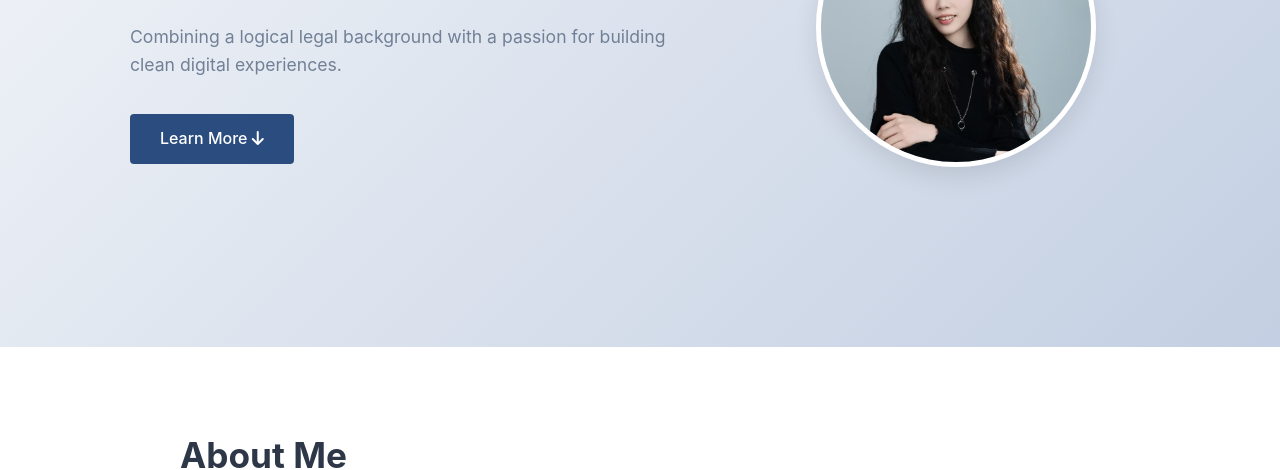
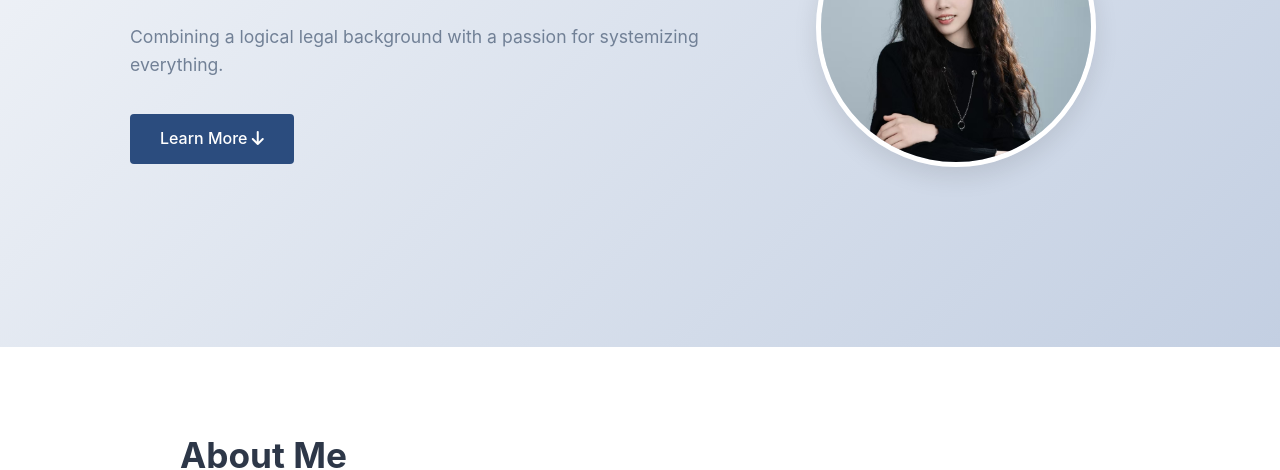
Before and after one commit to BlairWu315/Personal-Website, a plain HTML site: page index.html in a window 1280 px wide. Shown: the part 333-803 px from the top of the page. Drawn offline with Linux system fonts and the light colour scheme.

Commit message:
Update tagline in hero section of index.html

```diff
--- a/index.html
+++ b/index.html
@@ -27,7 +27,7 @@
         <div class="hero-text-content">
             <h1>Hi, I'm Blair Wu</h1>
             <p class="subtitle">Tech-Savvy & Systems-Focused Coordinator</p>
-            <p class="tagline">Combining a logical legal background with a passion for building clean digital experiences.</p>
+            <p class="tagline">Combining a logical legal background with a passion for systemizing everything.</p>
             <div class="hero-buttons">
                 <a href="#about" class="btn">Learn More <i class="fas fa-arrow-down"></i></a>
                 <!--<a href="src/blair-wu-portfolio.pdf" target="_blank" class="btn btn-secondary-outline">View Portfolio <i class="fas fa-file-pdf"></i></a>-->
```
